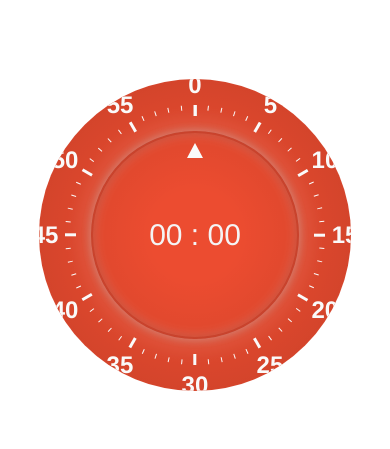
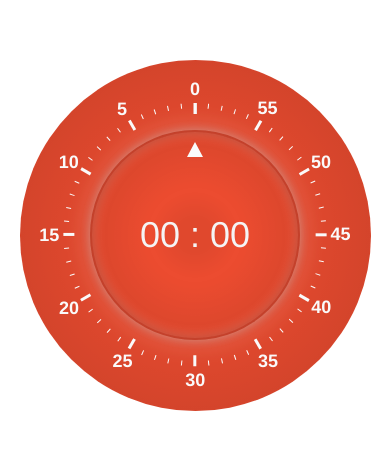
Before and after one commit to GloryWong/pomo, a Vue app: page / in a window 390 px wide. Shown: the part 187-636 px from the top of the page. Built offline with nearby package versions, Linux system fonts and the light colour scheme.

Commit message:
feat: rotate timerange && responsive page && funny sound

```diff
--- a/src/components/DialPlate.vue
+++ b/src/components/DialPlate.vue
@@ -17,8 +17,8 @@
       class="
         time-range
         absolute
-        w-5/6
-        h-5/6
+        w-3/4
+        h-3/4
         rounded-full
         absolute
         top-0
@@ -27,6 +27,9 @@
         left-0
         m-auto
       "
+      :style="{
+        transform: `rotate(${_angle}deg`,
+      }"
     >
       <div
         v-for="{ time, angle, primary, timeVisible } in timeRangeInfo.points"
@@ -39,7 +42,7 @@
         ]"
         :style="[
           `transform-origin: center ${timeRangeInfo.radius}px`,
-          `transform: translateX(-50%) rotate(${angle}deg)`,
+          `transform: translateX(-50%) rotate(${360 - angle}deg)`,
         ]"
       >
         <div
@@ -47,12 +50,14 @@
             flex
             justify-center
             absolute
-            -top-9
+            -top-7
+            sm:-top-10
             text-neutral-lighter
-            font-black
-            text-2xl
+            font-bold
+            text-lg
+            sm:text-2xl
           "
-          :style="`transform: rotate(${-angle}deg)`"
+          :style="`transform: rotate(${angle - _angle}deg)`"
         >
           {{ timeVisible ? time : '' }}
         </div>
@@ -62,8 +67,8 @@
       ref="pointerPlate"
       class="
         pointer-plate
-        w-2/3
-        h-2/3
+        w-3/5
+        h-3/5
         rounded-full
         absolute
         top-0
@@ -76,6 +81,7 @@
         items-center
         border-2 border-gray-900 border-opacity-10
         shadow-tomato-line
+        bg-tomato-pointer-plate-radial-gradient
       "
     >
       <div
@@ -94,9 +100,9 @@
           top-0
           left-1/2
         "
-        :style="`transform-origin: center ${pointerPlateInfo.radius}px; transform: translateX(-50%) rotate(${_angle}deg)`"
+        :style="`transform-origin: center ${pointerPlateInfo.radius}px; transform: translateX(-50%)`"
       ></div>
-      <div class="time-box text-3xl text-neutral-light">
+      <div class="time-box text-neutral-light text-4xl sm:text-5xl">
         {{ paddedTime.minutes }} : {{ paddedTime.seconds }}
       </div>
     </div>
@@ -131,8 +137,8 @@
   import Timer from './timer'
   import * as Tone from 'tone'
 
-  let dialPlateSize = Math.min(window.innerWidth, window.innerHeight) * 0.8
-  let MAX_SIZE = 570
+  let dialPlateSize = Math.min(window.innerWidth, window.innerHeight) * 0.9
+  let MAX_SIZE = 600
   dialPlateSize = Math.min(dialPlateSize, MAX_SIZE)
 
   const timeRange = ref<unknown>(null)
@@ -145,12 +151,12 @@
     radius: 0,
     pointOffsetAngle: 0,
     maxRotation: 0,
+    angle: 0,
   })
 
   const pointerPlate = ref<unknown>(null)
   const pointerPlateInfo = reactive({
     active: false,
-    angle: 0,
     radius: 0,
   })
 
@@ -205,13 +211,13 @@
 
   import { roundAngle, formatMinute } from '../shared/util'
   let _startAngle = 0
-  let _angle = ref(pointerPlateInfo.angle)
+  let _angle = ref(timeRangeInfo.angle)
   let _rotation = 0
   const time = computed(() => angleToMinute(_angle.value))
   const paddedTime = computed(() => formatMinute(time.value))
   const timer = new Timer({
     stepCallbacks: () => {
-      pointerPlateInfo.angle = _angle.value = _angle.value - secondToAngle(1)
+      timeRangeInfo.angle = _angle.value = _angle.value - secondToAngle(1)
     },
   })
 
@@ -249,7 +255,7 @@
   }
 
   function stopRotate(): void {
-    pointerPlateInfo.angle = _angle.value
+    timeRangeInfo.angle = _angle.value
     pointerPlateInfo.active = false
     startTimer(angleToMinute(_angle.value))
   }
@@ -262,7 +268,7 @@
 
   function setPointerAngle(angleChange: number) {
     let angle = roundAngle(
-      pointerPlateInfo.angle + angleChange,
+      timeRangeInfo.angle + angleChange,
       timeRangeInfo.pointOffsetAngle
     )
     angle > 360 && (angle -= 360)
@@ -272,10 +278,49 @@
 
   /// sounds ///
   const synth = new Tone.Synth().toDestination()
-  watch(_angle, (value) => {
-    const note = pointerPlateInfo.active
-      ? `C${Math.floor(angleToMinute(value) / 10) + 2}`
-      : 'A2'
-    synth.triggerAttackRelease(note, '32n')
+  const synthEnd = new Tone.Synth().toDestination()
+  watch(time, (value) => {
+    try {
+      let note: string
+      console.log(value)
+      if (value === 0) {
+        playEndSound()
+        return
+      }
+
+      if (value < 0.016) {
+        playEndSound()
+      } else {
+        note = pointerPlateInfo.active
+          ? 'B2'
+          : value > 5
+          ? 'C2'
+          : `C${7 - Math.floor(value)}`
+
+        synth.triggerAttackRelease(note, '32n')
+      }
+
+      function playEndSound() {
+        let count = 3
+        const id = setInterval(() => {
+          if (count-- === 0) {
+            clearInterval(id)
+            return
+          }
+          playHintSound()
+        }, 2000)
+      }
+
+      function playHintSound() {
+        console.count()
+
+        const now = Tone.now()
+        synthEnd.triggerAttackRelease('C4', '8n', now)
+        synthEnd.triggerAttackRelease('E4', '8n', now + 0.5)
+        synthEnd.triggerAttackRelease('G4', '8n', now + 1)
+      }
+    } catch (error) {
+      console.warn('Failed to play sound:', error)
+    }
   })
 </script>
--- a/tailwind.config.js
+++ b/tailwind.config.js
@@ -51,6 +51,8 @@ module.exports = {
       backgroundImage: {
         'tomato-radial-gradient': `
         radial-gradient(circle, transparent 20%, rgba(0,0,0,0.1) 70%, transparent 80%, transparent)`,
+        'tomato-pointer-plate-radial-gradient': `
+        radial-gradient(circle, rgba(0,0,0,0.05) 10%, transparent 30%, rgba(0,0,0,0.05) 90%)`,
       },
     },
   },
```
